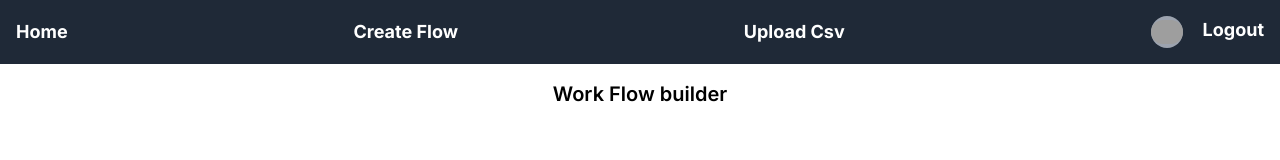
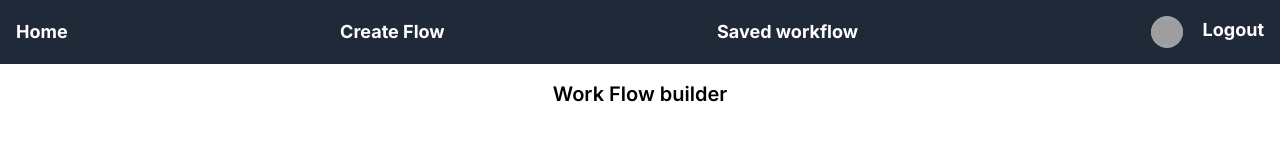
Before and after one commit to Ashutosh5333/stax, a Next.js app in the folder my-app/: page / in a window 1280 px wide. Shown: the top 160 px of the page. Built offline with nearby package versions, Linux system fonts and the light colour scheme; sample sign-in values are in the browser's storage; grey boxes are pictures that could not be loaded.

Commit message:
feat: fix error

```diff
--- a/my-app/src/app/(pages)/flow/page.jsx
+++ b/my-app/src/app/(pages)/flow/page.jsx
@@ -288,7 +288,7 @@ const Page = () => {
             </button>
           </div>
 
-          <div className="mt-5 py-2 px-4 w-[50%] m-auto bg-gray-100 rounded-lg shadow-md">
+          <div className="mt-20 py-2 px-4 w-[50%] m-auto bg-gray-100 rounded-lg shadow-md">
             {currentStep === 0 && (
               <p className="text-lg font-semibold text-gray-800">
                 Step 1 of 2: Creating nodes
--- a/my-app/src/app/component/Navbar.jsx
+++ b/my-app/src/app/component/Navbar.jsx
@@ -67,7 +67,7 @@ const Navbar = () => {
           <div>
             <h1 className="text-white text-lg font-bold">
               <Link href={"/csv"} onClick={handleCsvUploadClick}>
-                Upload Csv{" "}
+                Saved workflow
               </Link>
             </h1>
           </div>
```
